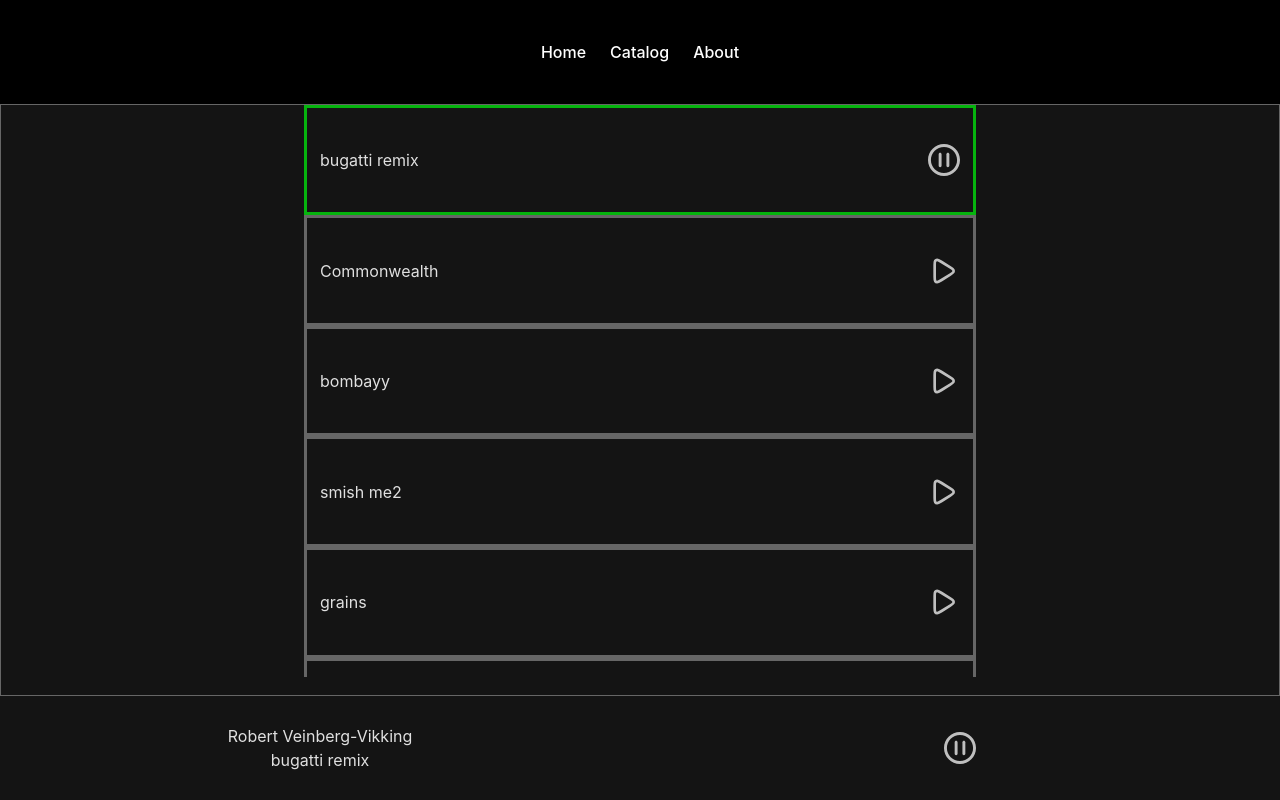
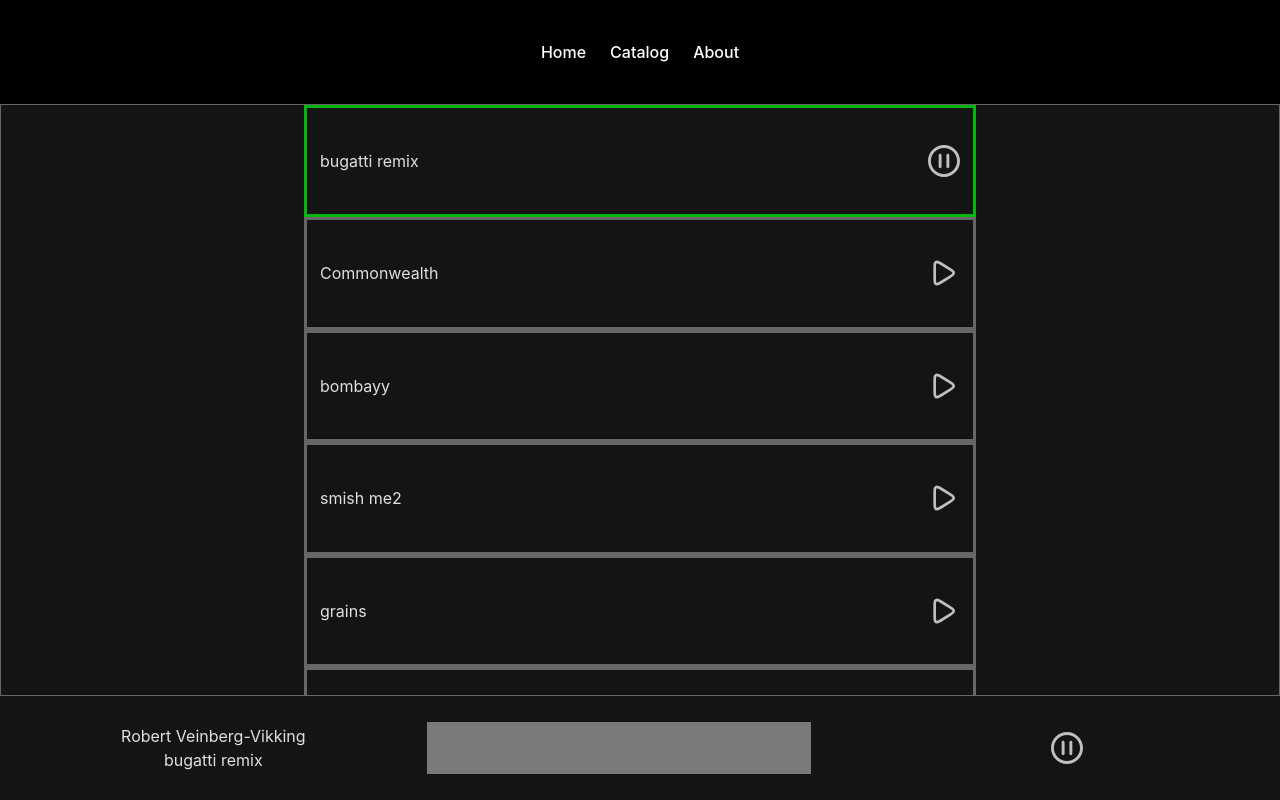
Before and after one commit to vikkingr/BeatsUI, a React (Vite) app: page / in a window 1280 px wide. Both pictures are taken after a click on the picture 944 px from the left and 160 px from the top of the page. Built offline with nearby package versions, Linux system fonts and the light colour scheme.

Commit message:
seeker, restyle items

```diff
--- a/src/components/BeatList/BeatList.scss
+++ b/src/components/BeatList/BeatList.scss
@@ -1,7 +1,7 @@
 @import '../../variables.scss';
 
 .beatList {
-    min-height: 72%;
+    min-height: 100%;
     max-height: 100%;
     width: 100dvw;
 
--- a/src/components/BeatList/BeatListItem/BeatListItem.jsx
+++ b/src/components/BeatList/BeatListItem/BeatListItem.jsx
@@ -12,10 +12,8 @@ const BeatListItem = ({ track }) => {
     updateCurrentTrack({ id: id, isPlaying: !isPlaying });
   }
 
-  const className = clsx({ 'beat-list-item': true, 'beat-list-item--playing': isPlaying });
-
   return (
-    <div className={className}>
+    <div className={clsx({ 'beat-list-item': true, 'beat-list-item--playing': isPlaying })}>
       <span>{name}</span>
       <PlayPauseButton
         isPlaying={isPlaying}
--- a/src/components/BeatList/BeatListItem/BeatListItem.scss
+++ b/src/components/BeatList/BeatListItem/BeatListItem.scss
@@ -4,7 +4,7 @@
     margin: 0px;
     padding: 1% 1%;
 
-    min-height: 13.8%;
+    min-height: 13.7%;
     width: 50%;
 
     //flex stuff
--- a/src/components/PlayerControls/PlayerControls.jsx
+++ b/src/components/PlayerControls/PlayerControls.jsx
@@ -1,6 +1,7 @@
 import React, { useContext, useEffect, useRef } from 'react';
 import { BeatsContext } from '../../context/BeatsContext';
 import PlayPauseButton from '../../shared/PlayPauseButton/PlayPauseButton';
+import clsx from 'clsx';
 import './PlayerControls.scss';
 
 const PlayerControls = () => {
@@ -35,10 +36,13 @@ const PlayerControls = () => {
     }
 
     return (
-        <div className="player-controls">
+        <div className={clsx({ 'player-controls': true, 'player-controls--playing': isPlaying })}>
             <div className="player-controls__track-information">
                 <span className='track-information__contributors'>{contributors.toString()}</span>
                 <span className='track-information__name'>{name}</span>
+            </div>
+            <div className='player-controls__seeker'>
+                <span className='player-controls__seeker-control'></span>
             </div>
             <div className='player-controls__track-control'>
                 <PlayPauseButton
--- a/src/components/PlayerControls/PlayerControls.scss
+++ b/src/components/PlayerControls/PlayerControls.scss
@@ -2,13 +2,18 @@
 
 .player-controls {
     display: flex;
-    flex-direction: roq;
+    flex-direction: row;
     justify-content: space-around;
     align-items: center;
     height: 100%;
     width: 100%;
     margin: 0px;
     padding: 0px;
+}
+
+.player-controls--playing {
+    border-color: rgba(0, 255, 13, 0.682);
+    animation: pulse 125ms ease-in;
 }
 
 .player-controls__track-information
@@ -40,3 +45,14 @@
     justify-content: center;
     width: 100%;
 }
+
+.player-controls__seeker {
+    display: flex;
+    width: 50%;
+    height: 50%;
+}
+
+.player-controls__seeker-control {
+    background-color: rgba(170, 170, 170, 0.682);
+    width: 90%;
+}
```
